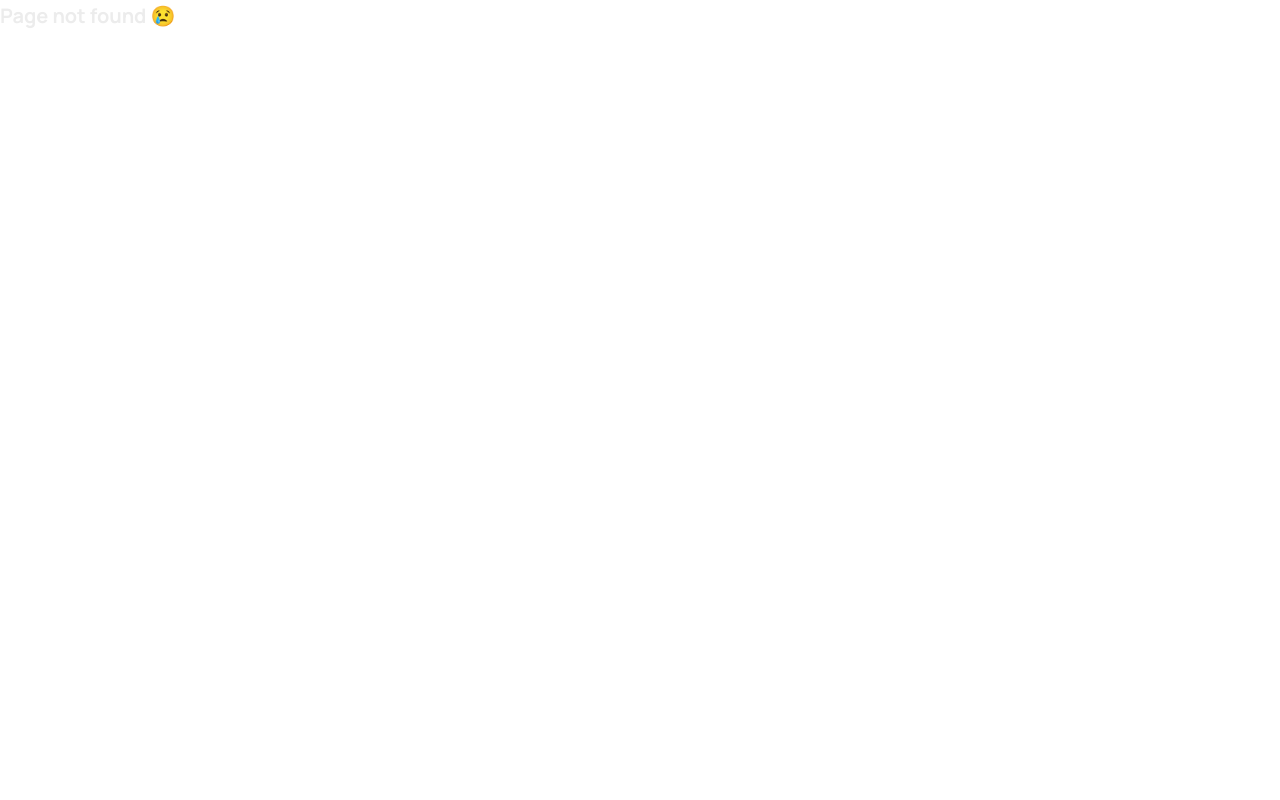
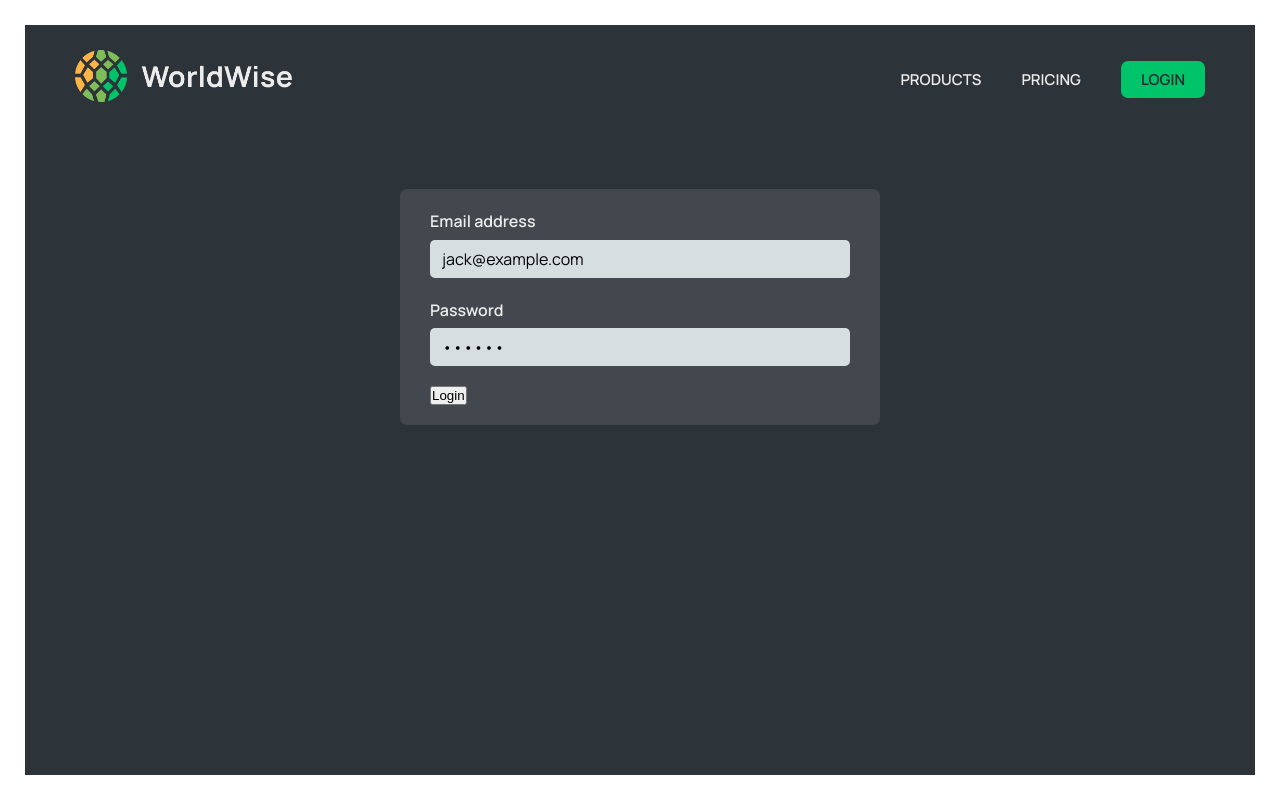
Before and after one commit to Mariano1994/worldwise, a React (Vite) app: page /login in a window 1280 px wide. Before the commit this address had no page. Built offline with nearby package versions, Linux system fonts and the light colour scheme.

Commit message:
Finishing the navigation between pages

```diff
--- a/src/App.jsx
+++ b/src/App.jsx
@@ -4,6 +4,7 @@ import Homepage from "./pages/Homepage";
 import Pricing from "./pages/Pricing";
 import PageNotFound from "./pages/PageNotFound";
 import AppLayout from "./pages/AppLayout";
+import Login from "./pages/Login";
 
 export function App() {
   return (
@@ -14,6 +15,7 @@ export function App() {
           <Route path="product" element={<Product />} />
           <Route path="pricing" element={<Pricing />} />
           <Route path="app" element={<AppLayout />} />
+          <Route path="login" element={<Login />} />
           <Route path="*" element={<PageNotFound />} />
         </Routes>
       </BrowserRouter>
--- /dev/null
+++ b/src/components/Logo/Logo.jsx
@@ -0,0 +1,12 @@
+import { Link } from "react-router-dom";
+import styles from "./Logo.module.css";
+
+function Logo() {
+  return (
+    <Link to="/">
+      <img src="/logo.png" alt="WorldWise logo" className={styles.logo} />
+    </Link>
+  );
+}
+
+export default Logo;
--- /dev/null
+++ b/src/components/Logo/Logo.module.css
@@ -0,0 +1,3 @@
+.logo {
+  height: 5.2rem;
+}
--- a/src/components/PageNav/PageNav.jsx
+++ b/src/components/PageNav/PageNav.jsx
@@ -1,19 +1,24 @@
 import { NavLink } from "react-router-dom";
 import styles from "./PageNav.module.css";
+import Logo from "../Logo/Logo";
 
 function PageNav() {
   return (
     <>
       <nav className={styles.nav}>
+        <Logo />
         <ul>
-          <li>
-            <NavLink to="/"> Home</NavLink>
-          </li>
           <li>
             <NavLink to="/product"> Products</NavLink>
           </li>
           <li>
             <NavLink to="/pricing"> Pricing</NavLink>
+          </li>
+          <li>
+            <NavLink to="/login" className={styles.ctaLink}>
+              {" "}
+              Login
+            </NavLink>
           </li>
         </ul>
       </nav>
--- a/src/components/PageNav/PageNav.module.css
+++ b/src/components/PageNav/PageNav.module.css
@@ -1,13 +1,34 @@
 .nav {
-  background-color: #121214;
+  display: flex;
+  align-items: center;
+  justify-content: space-between;
 }
 
 .nav ul {
   list-style: none;
   display: flex;
-  justify-content: space-around;
+  align-items: center;
+  gap: 4rem;
 }
 
-.nav :global(.active) {
-  background-color: green;
+.nav a:link,
+.nav a:visited {
+  text-decoration: none;
+  color: var(--color-light--2);
+  text-transform: uppercase;
+  font-size: 1.5rem;
+  font-weight: 600;
 }
+
+/* CSS Modules feature */
+.nav a:global(.active) {
+  color: var(--color-brand--2);
+}
+
+a.ctaLink:link,
+a.ctaLink:visited {
+  background-color: var(--color-brand--2);
+  color: var(--color-dark--0);
+  padding: 0.8rem 2rem;
+  border-radius: 7px;
+}
--- a/src/pages/Homepage.jsx
+++ b/src/pages/Homepage.jsx
@@ -1,9 +1,11 @@
+import PageNav from "../components/PageNav/PageNav";
 import styles from "./Homepage.module.css";
 import { Link } from "react-router-dom";
 
 export default function Homepage() {
   return (
     <main className={styles.homepage}>
+      <PageNav />
       <section>
         <h1>
           You travel the world.
--- a/src/pages/Login.jsx
+++ b/src/pages/Login.jsx
@@ -1,4 +1,6 @@
+import PageNav from "../components/PageNav/PageNav";
 import styles from "./Login.module.css";
+import { useState } from "react";
 
 export default function Login() {
   // PRE-FILL FOR DEV PURPOSES
@@ -7,6 +9,7 @@ export default function Login() {
 
   return (
     <main className={styles.login}>
+      <PageNav />
       <form className={styles.form}>
         <div className={styles.row}>
           <label htmlFor="email">Email address</label>
--- a/src/pages/Pricing.jsx
+++ b/src/pages/Pricing.jsx
@@ -1,9 +1,12 @@
 // Uses the same styles as Product
+import PageNav from "../components/PageNav/PageNav";
 import styles from "./Product.module.css";
 
 export default function Product() {
   return (
+    <>
       <main className={styles.product}>
+        <PageNav />
         <section>
           <div>
             <h2>
@@ -12,13 +15,17 @@ export default function Product() {
               Just $9/month.
             </h2>
             <p>
-            Lorem ipsum dolor, sit amet consectetur adipisicing elit. Vitae vel
-            labore mollitia iusto. Recusandae quos provident, laboriosam fugit
-            voluptatem iste.
+              Lorem ipsum dolor, sit amet consectetur adipisicing elit. Vitae
+              vel labore mollitia iusto. Recusandae quos provident, laboriosam
+              fugit voluptatem iste.
             </p>
           </div>
-        <img src="img-2.jpg" alt="overview of a large city with skyscrapers" />
+          <img
+            src="img-2.jpg"
+            alt="overview of a large city with skyscrapers"
+          />
         </section>
       </main>
+    </>
   );
 }
--- a/src/pages/Product.jsx
+++ b/src/pages/Product.jsx
@@ -1,8 +1,10 @@
+import PageNav from "../components/PageNav/PageNav";
 import styles from "./Product.module.css";
 
 export default function Product() {
   return (
     <main className={styles.product}>
+      <PageNav />
       <section>
         <img
           src="img-1.jpg"
```
Lines whose indentation alone changed are shown as unchanged.
